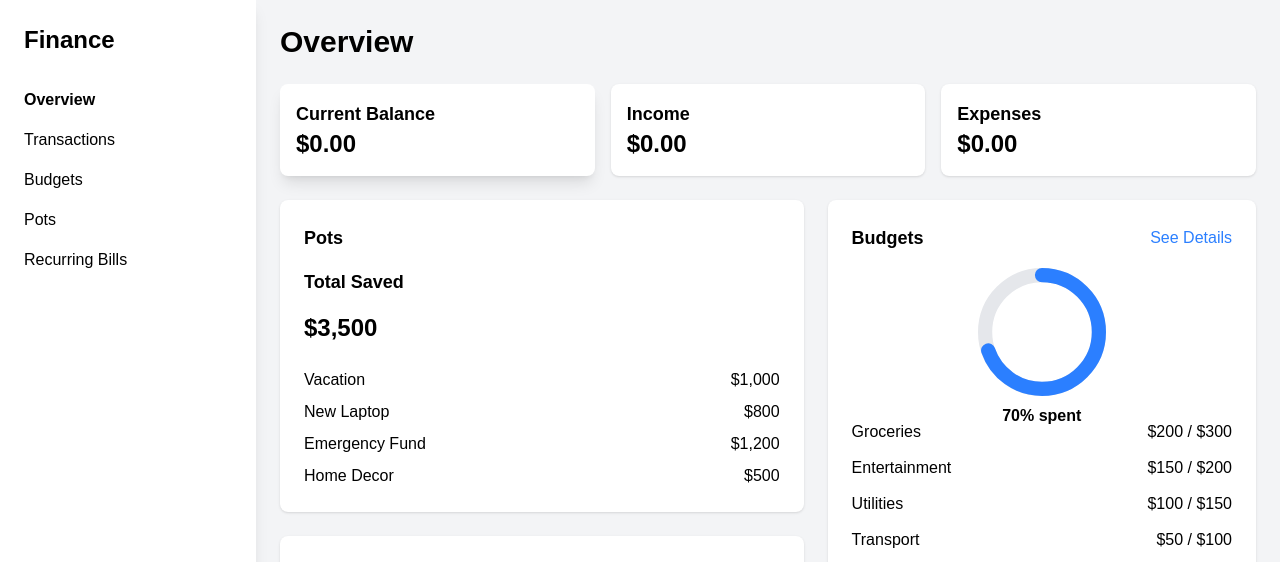
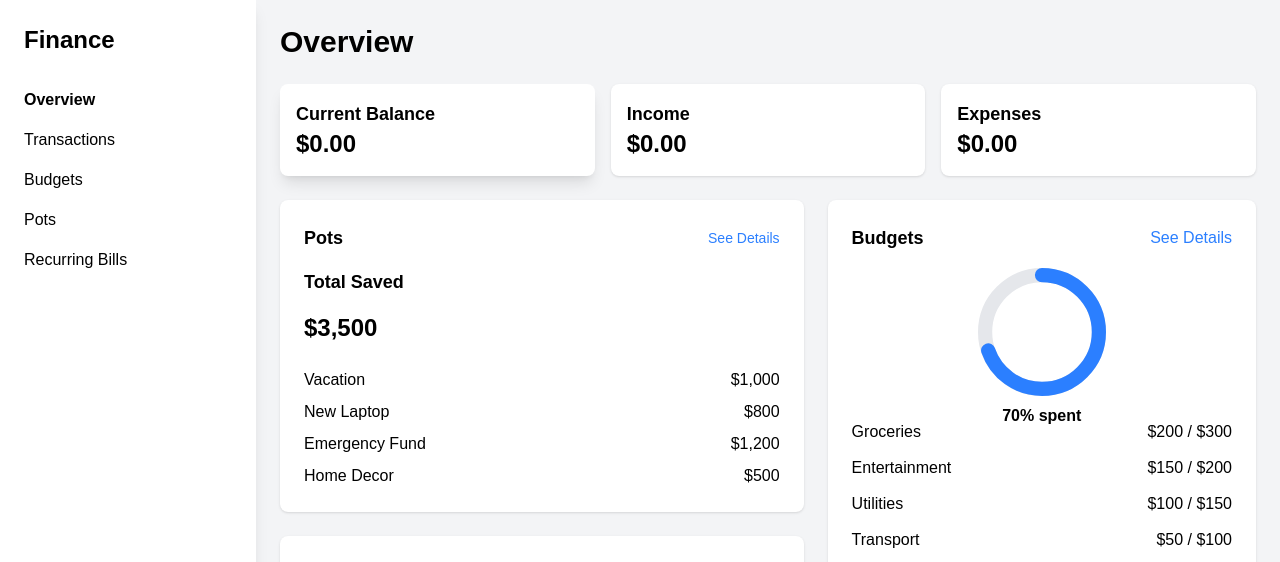
Before and after one commit to Jackspence6/finance-tracker-nextjs, a Next.js app: page / in a window 1280 px wide. Shown: the top 562 px of the page. Built offline with nearby package versions, Linux system fonts and the light colour scheme.

Commit message:
Cleans up logic for Pots page

```diff
--- a/src/app/page.tsx
+++ b/src/app/page.tsx
@@ -1,23 +1,10 @@
 import Image from "next/image";
+import Link from "next/link";
+import Layout from "../components/Layout";
 
 export default function OverviewPage() {
   return (
-    <div className="min-h-screen flex bg-gray-100">
-      {/* Sidebar */}
-      <aside className="w-64 bg-white shadow-lg p-6 flex flex-col">
-        <h1 className="text-black text-2xl font-bold mb-8">Finance</h1>
-
-        <nav className="flex flex-col gap-4 text-black">
-          <button className="font-semibold text-left">Overview</button>
-          <button className="text-left">Transactions</button>
-          <button className="text-left">Budgets</button>
-          <button className="text-left">Pots</button>
-          <button className="text-left">Recurring Bills</button>
-        </nav>
-      </aside>
-
-      {/* Main content */}
-      <main className="flex-1 p-6 text-black">
+    <Layout>
       <h1 className="text-3xl font-bold mb-6">Overview</h1>
 
       {/* Current Balance / Income / Expenses */}
@@ -37,11 +24,22 @@ export default function OverviewPage() {
       </section>
 
       <section className="mb-6 flex gap-6 items-start">
+
         {/* Left column: Pots & Transactions */}
         <div className="w-[55%] flex flex-col gap-6">
           {/* Pots Card */}
-            <div className="p-6 bg-white rounded-lg shadow">
-              <h3 className="text-lg font-semibold mb-4">Pots</h3>
+          <div className="p-6 bg-white rounded-lg shadow flex flex-col">
+            <div className="flex justify-between items-center mb-4">
+              <h3 className="text-lg font-semibold">Pots</h3>
+
+              {/* Link to Pots page */}
+              <Link
+                href="/pots"
+                className="text-blue-500 hover:underline text-sm"
+              >
+                See Details
+              </Link>
+            </div>
 
             <h4 className="text-lg font-semibold mb-4">Total Saved</h4>
             <p className="text-2xl font-bold mb-6">$3,500</p>
@@ -65,6 +63,7 @@ export default function OverviewPage() {
               </li>
             </ul>
           </div>
+
 
           {/* Transactions Card */}
           <div className="flex-1 p-6 bg-white rounded-lg shadow flex flex-col">
@@ -200,7 +199,7 @@ export default function OverviewPage() {
           </div>
         </div>
       </section>
-      </main>
-    </div>
+    </Layout>
+
   );
 }
--- a/src/app/pots/page.tsx
+++ b/src/app/pots/page.tsx
@@ -0,0 +1,117 @@
+"use client";
+
+import React, { useState } from "react";
+import Layout from "../../components/Layout";
+import PotItem from "../../components/PotItem";
+import Modal from "../../components/Modal";
+
+type Pot = {
+    id: number;
+    title: string;
+    currentAmount: number;
+    targetAmount: number;
+};
+
+export default function PotsPage() {
+    const pots = [
+        { id: 1, title: "Vacation", currentAmount: 400, targetAmount: 1000 },
+        { id: 2, title: "New Laptop", currentAmount: 500, targetAmount: 800 },
+        { id: 3, title: "Emergency Fund", currentAmount: 1200, targetAmount: 1500 },
+        { id: 4, title: "Home Decor", currentAmount: 200, targetAmount: 500 },
+    ];
+
+    const [selectedPot, setSelectedPot] = useState<Pot | null>(null);
+    const [isEditOpen, setIsEditOpen] = useState(false);
+    const [isDeleteOpen, setIsDeleteOpen] = useState(false);
+
+
+    const handleEdit = (pot: Pot) => {
+        setSelectedPot(pot);
+        setIsEditOpen(true);
+    };
+
+    const handleDelete = (pot: Pot) => {
+        setSelectedPot(pot);
+        setIsDeleteOpen(true);
+    };
+
+    return (
+        <Layout>
+            <h1 className="text-3xl font-bold mb-6">Pots</h1>
+
+            {/* Add New Pot */}
+            <div className="flex justify-end items-end mb-6">
+                <button className="px-4 py-2 bg-black text-white rounded-lg hover:bg-gray-800">
+                    Add New Pot
+                </button>
+            </div>
+
+            {/* Pots List */}
+            <section className="mb-6 grid grid-cols-1 md:grid-cols-2 lg:grid-cols-3 gap-6">
+                {pots.map((pot) => (
+                    <PotItem
+                        key={pot.id}
+                        title={pot.title}
+                        currentAmount={pot.currentAmount}
+                        targetAmount={pot.targetAmount}
+                        onAdd={() => alert(`Add money to ${pot.title}`)}
+                        onWithdraw={() => alert(`Withdraw money from ${pot.title}`)}
+                        onEdit={() => handleEdit(pot)}
+                        onDelete={() => handleDelete(pot)}
+                    />
+                ))}
+            </section>
+
+            {/* Edit Modal */}
+            <Modal
+                isOpen={isEditOpen}
+                onClose={() => setIsEditOpen(false)}
+                title={`Edit ${selectedPot?.title}`}
+            >
+                <form className="flex flex-col gap-4">
+                    <div>
+                        <label className="block mb-1 font-semibold">Pot Name</label>
+                        <input
+                            className="w-full border border-gray-300 rounded p-2"
+                            defaultValue={selectedPot?.title}
+                        />
+                    </div>
+
+                    <div>
+                        <label className="block mb-1 font-semibold">Target</label>
+                        <input
+                            className="w-full border border-gray-300 rounded p-2"
+                            defaultValue={selectedPot?.targetAmount}
+                        />
+                    </div>
+
+                    <button className="px-4 py-2 bg-blue-500 text-white rounded-lg hover:bg-blue-600">
+                        Save Changes
+                    </button>
+                </form>
+            </Modal>
+
+            {/* Delete Modal */}
+            <Modal
+                isOpen={isDeleteOpen}
+                onClose={() => setIsDeleteOpen(false)}
+                title={`Delete ${selectedPot?.title}?`}
+            >
+                <p className="text-gray-500 mb-4">
+                    Are you sure you want to delete this pot? This action cannot be undone.
+                </p>
+                <div className="flex gap-4">
+                    <button className="px-4 py-2 bg-red-500 text-white rounded-lg hover:bg-red-600">
+                        Yes, Delete
+                    </button>
+                    <button
+                        onClick={() => setIsDeleteOpen(false)}
+                        className="px-4 py-2 bg-gray-300 rounded-lg hover:bg-gray-400"
+                    >
+                        Cancel
+                    </button>
+                </div>
+            </Modal>
+        </Layout>
+    );
+}
--- /dev/null
+++ b/src/components/Layout.tsx
@@ -0,0 +1,39 @@
+import React, { ReactNode } from "react";
+import Link from "next/link";
+
+type Props = {
+    children: ReactNode;
+};
+
+export default function Layout({ children }: Props) {
+    return (
+        <div className="min-h-screen flex bg-gray-100">
+
+            {/* Sidebar */}
+            <aside className="w-64 bg-white shadow-lg p-6 flex flex-col">
+                <h1 className="text-black text-2xl font-bold mb-8">Finance</h1>
+
+                <nav className="flex flex-col gap-4 text-black">
+                    <Link href="/" className="font-semibold text-left hover:underline">
+                        Overview
+                    </Link>
+                    <Link href="/transactions" className="text-left hover:underline">
+                        Transactions
+                    </Link>
+                    <Link href="/budgets" className="text-left hover:underline">
+                        Budgets
+                    </Link>
+                    <Link href="/pots" className="text-left hover:underline">
+                        Pots
+                    </Link>
+                    <Link href="/recurring-bills" className="text-left hover:underline">
+                        Recurring Bills
+                    </Link>
+                </nav>
+            </aside>
+
+            {/* Main content */}
+            <main className="flex-1 p-6 text-black">{children}</main>
+        </div>
+    );
+}
--- /dev/null
+++ b/src/components/PotItem.tsx
@@ -0,0 +1,95 @@
+"use client";
+
+import React, { useState } from "react";
+
+interface PotItemProps {
+    title: string;
+    currentAmount: number;
+    targetAmount: number;
+    onAdd?: () => void;
+    onWithdraw?: () => void;
+    onEdit?: () => void;
+    onDelete?: () => void;
+}
+
+export default function PotItem({
+    title,
+    currentAmount,
+    targetAmount,
+    onAdd,
+    onWithdraw,
+    onEdit,
+    onDelete,
+}: PotItemProps) {
+    const progress = Math.min(100, (currentAmount / targetAmount) * 100);
+    const [menuOpen, setMenuOpen] = useState(false);
+
+    return (
+        <div className="relative p-4 bg-white rounded-lg shadow flex flex-col gap-3">
+
+            {/* Ellipsis Menu */}
+            <div className="absolute top-2 right-2">
+                <button
+                    onClick={() => setMenuOpen(!menuOpen)}
+                    className="p-1 rounded hover:bg-gray-200"
+                >
+                    &#x2026;
+                </button>
+                {menuOpen && (
+                    <div className="absolute right-0 mt-2 w-28 bg-white border border-gray-200 rounded shadow-lg z-10">
+                        <button
+                            onClick={onEdit}
+                            className="block w-full text-left px-3 py-2 hover:bg-gray-100"
+                        >
+                            Edit
+                        </button>
+                        <button
+                            onClick={onDelete}
+                            className="block w-full text-left px-3 py-2 hover:bg-gray-100 text-red-500"
+                        >
+                            Delete
+                        </button>
+                    </div>
+                )}
+            </div>
+
+            <h3 className="text-lg font-semibold">{title}</h3>
+
+            {/* Total Saved */}
+            <div className="flex justify-between items-center">
+                <span className="text-sm text-gray-500">Total Saved</span>
+                <span className="text-lg font-bold">${currentAmount.toLocaleString()}</span>
+            </div>
+
+            {/* Progress Bar */}
+            <div className="w-full bg-gray-200 rounded-full h-4">
+                <div
+                    className="bg-blue-500 h-4 rounded-full"
+                    style={{ width: `${progress}%` }}
+                />
+            </div>
+
+            {/* Progress Label & Target */}
+            <div className="flex justify-between text-sm text-gray-600">
+                <span>{progress.toFixed(0)}% completed</span>
+                <span>Target: ${targetAmount.toLocaleString()}</span>
+            </div>
+
+            {/* Buttons */}
+            <div className="flex gap-2">
+                <button
+                    onClick={onAdd}
+                    className="flex-1 px-3 py-2 bg-green-500 text-white rounded hover:bg-green-600"
+                >
+                    Add Money
+                </button>
+                <button
+                    onClick={onWithdraw}
+                    className="flex-1 px-3 py-2 bg-red-500 text-white rounded hover:bg-red-600"
+                >
+                    Withdraw
+                </button>
+            </div>
+        </div>
+    );
+}
```
Also changed, not shown: src/styles/globals.css (deleted). Lines whose indentation alone changed are shown as unchanged.
